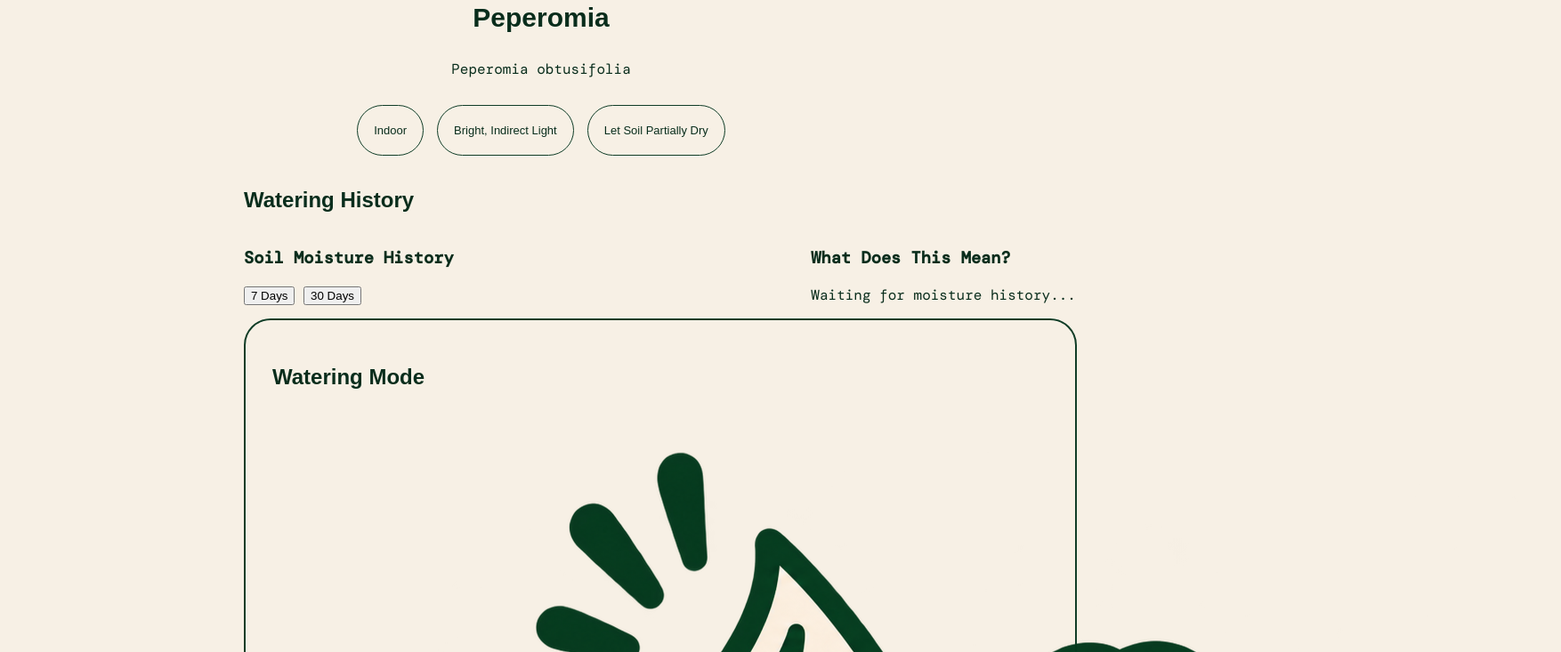
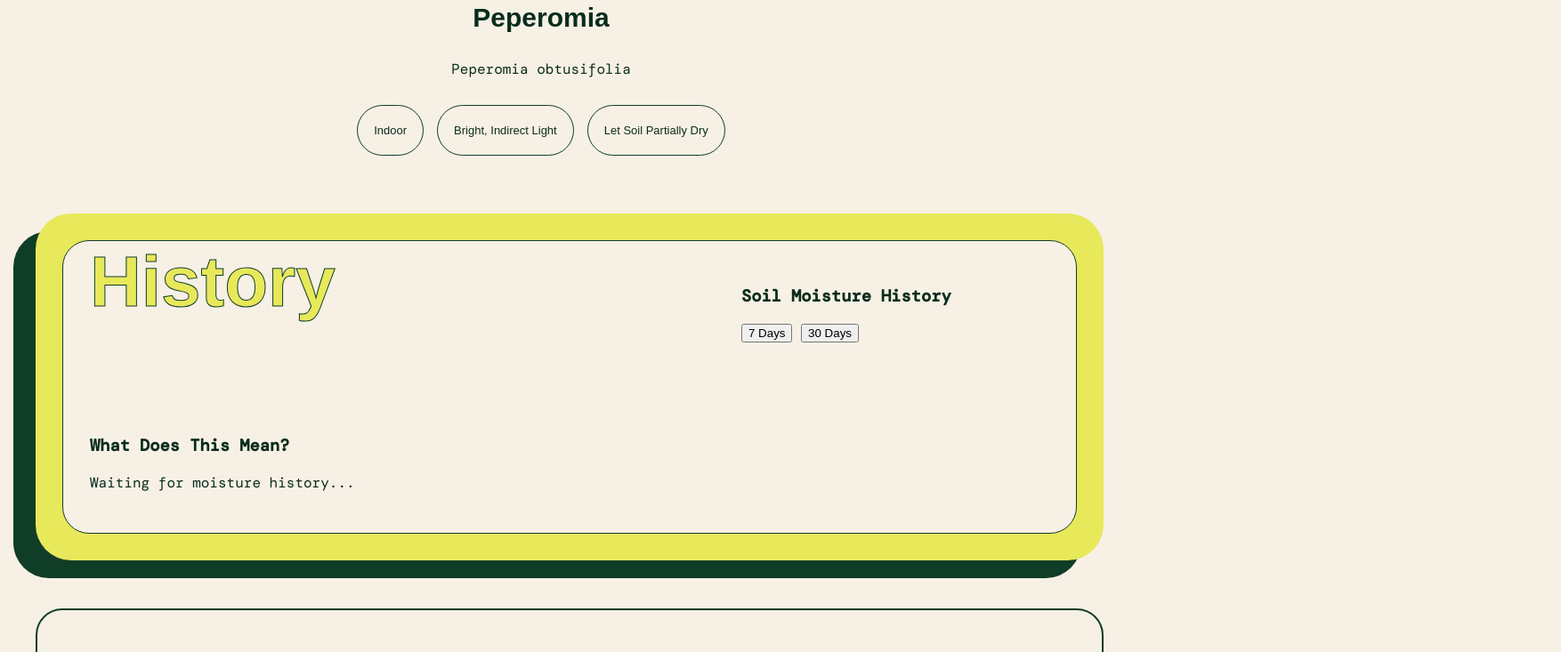
Before and after one commit to orianaserrano/PlantBuddy, a plain HTML site: page index.html in a window 1280 px wide. Shown: the part 654-1387 px from the top of the page at 89% size, 1754 px wide, since content can reach past the window. Drawn offline with nearby package versions, Linux system fonts and the light colour scheme; a web font is replaced by a local one.

Commit message:
Initial History Styling

```diff
--- a/index.html
+++ b/index.html
@@ -62,9 +62,11 @@
         <button type="button" id="water-now">Water Now</button>
     </section>
 
+</main>
+
     <section class="history" id="history">
-        <h2>Watering History</h2>
         <div class="history-content">
+        <h2>History</h2>
         <div class="history-chart">
             <h3>Soil Moisture History</h3>
             <div class="history-controls">
@@ -142,8 +144,6 @@
         </li>
     </ul>
 </section>
-
-</main>
 </div>
 
 
--- a/styles.css
+++ b/styles.css
@@ -232,16 +232,31 @@ main{
 
 .history{
     grid-column: 1/-1;
+    background-color: var(--citrus);
+    border-radius: 40px;
+    padding: 30px;
+   box-shadow: -25px 20px 0 var(--forest);
+   margin-top: 25px;
+   margin-bottom: 30px;
 }
 
 .history h2 {
     font-family: var(--font-heading);
+    color: var(--citrus);
+     -webkit-text-stroke: 1px var(--forest);
+     font-size: 80px;
+    margin-top: -30px;
 }
 
 .history-content {
     display: grid;
     grid-template-columns: 2fr 1fr;
     gap: 40px;
+    align-items: start;
+    background-color: var(--cream);
+    border: 1.2px solid var(--forest);
+    border-radius: 30px;
+    padding: 30px;
 }
 
 .watering-mode {
```
Also changed, not shown: 1 other file.
